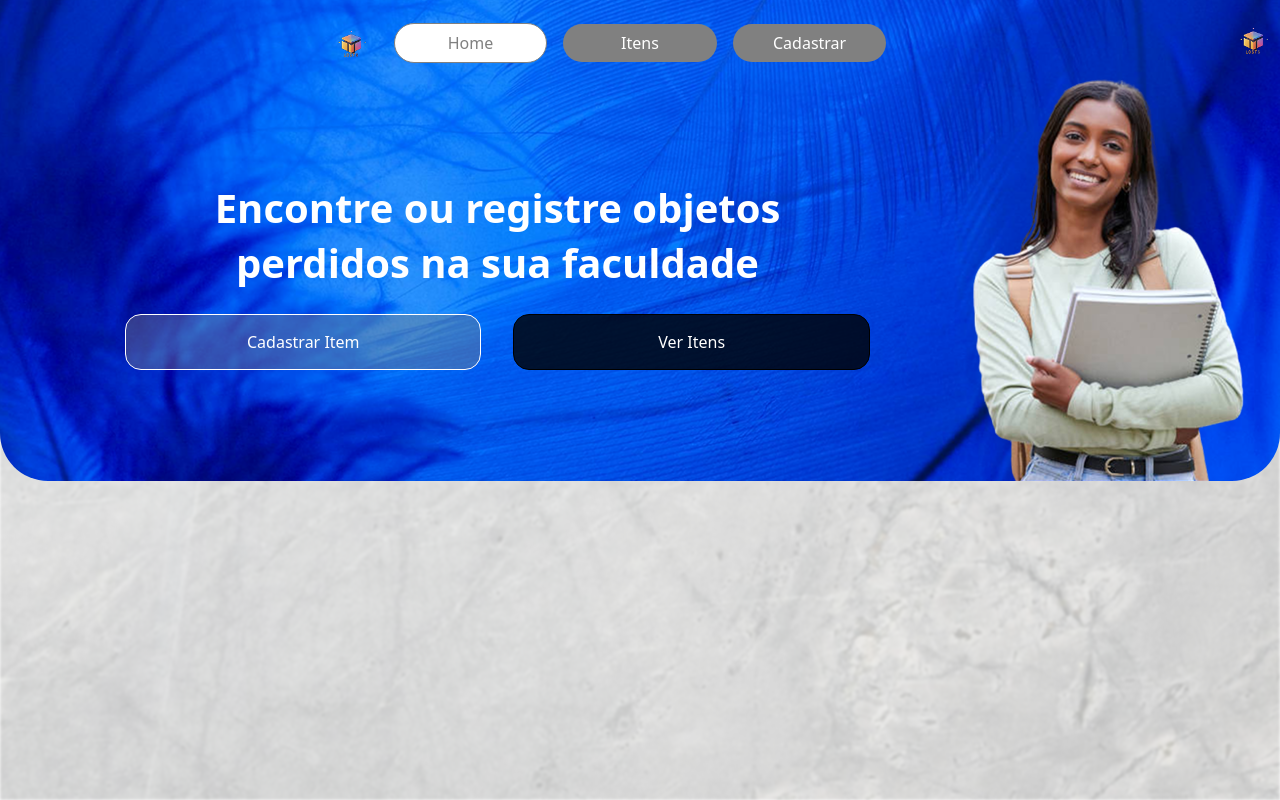
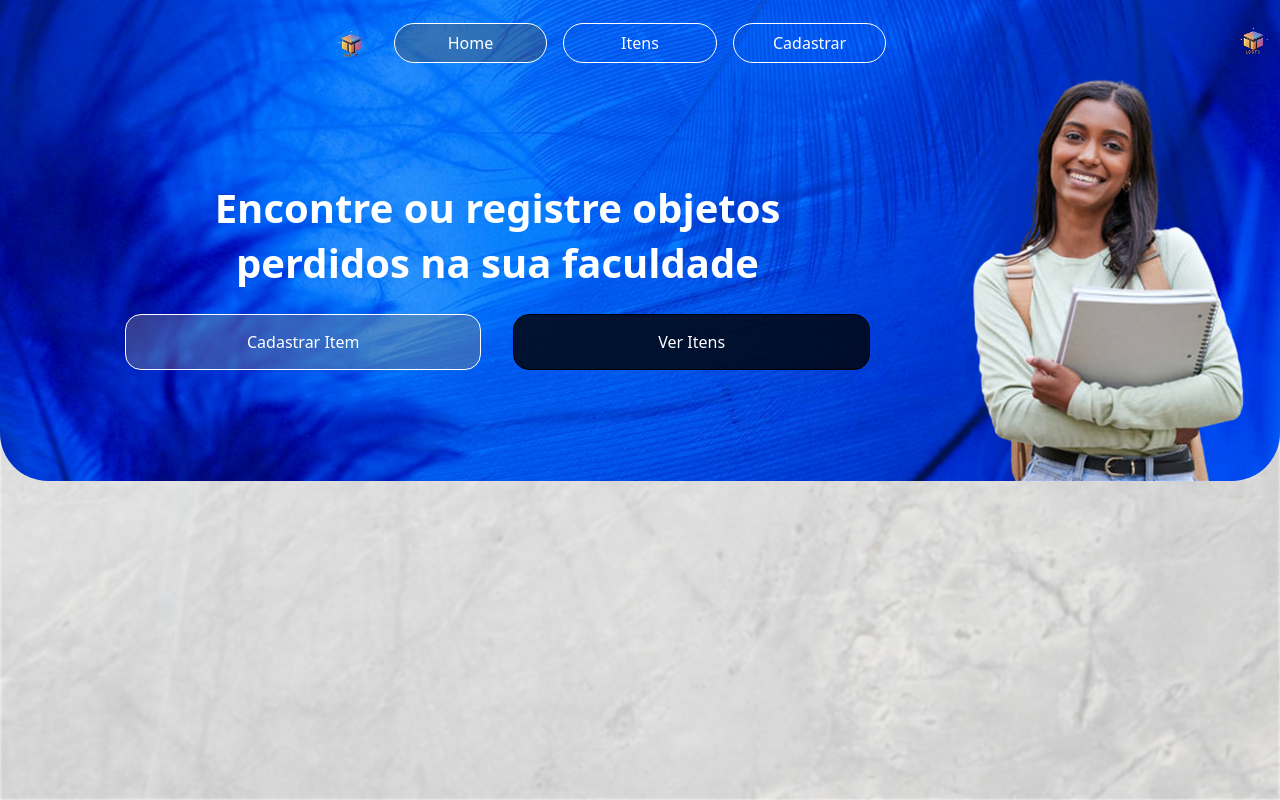
Before and after one commit to Nicolas-Florencio/Losts, a React (Vite) app in the folder front/: page / in a window 1280 px wide. In both pictures the pointer is over the link "Home". Built offline with nearby package versions, Linux system fonts and the light colour scheme.

Commit message:
Ajuste na navbar

```diff
--- a/front/src/components/Navbar/Navbar.module.css
+++ b/front/src/components/Navbar/Navbar.module.css
@@ -23,7 +23,8 @@ nav {
     color: #ffff;
     text-decoration: none;
     margin: 1px solid black;
-    background-color: gray;
+    background-color: transparent;
+    border: 1px solid #fff;
     padding: 0.5rem;
     border-radius: 1.5rem;
     text-align: center;
@@ -32,10 +33,11 @@ nav {
 }
 
 .link:hover {
-    transition: all 0.3s ease;
-    background-color: #ffff;
-    color: gray;
-    border: 1px solid gray;
+    transition: background-color 0.3s ease;
+    background-color: rgba(80, 80, 80, 0.4);
+    color: #fff;
+    border: 1px solid #fff;
+    font-weight: 500;
 }
 
 .profileIcon {
```
